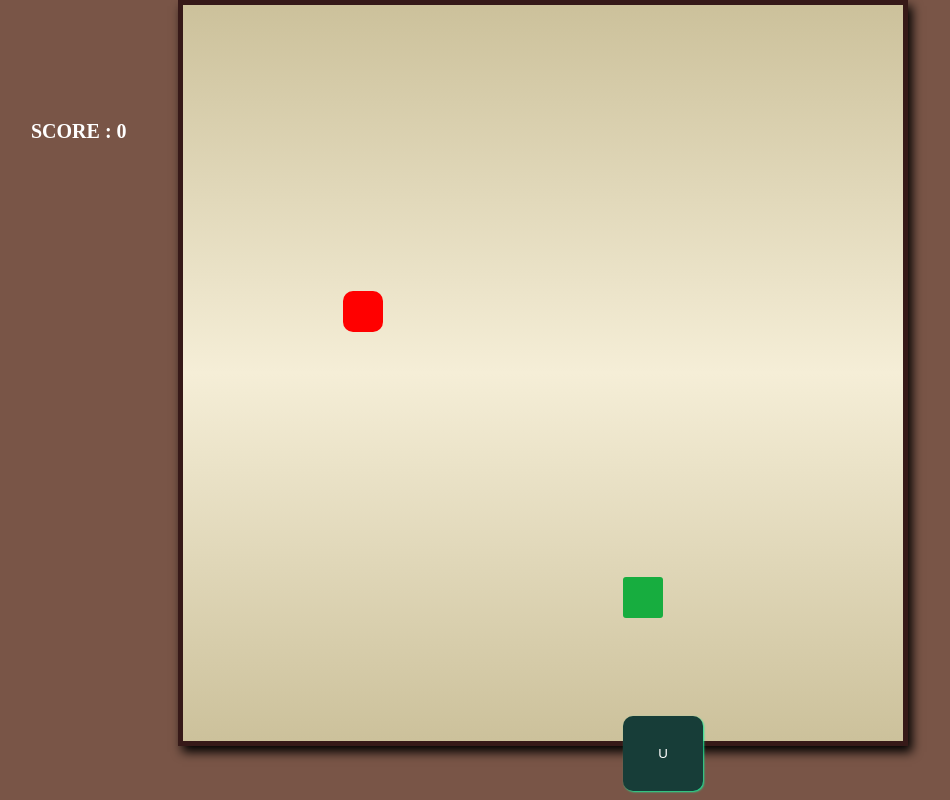
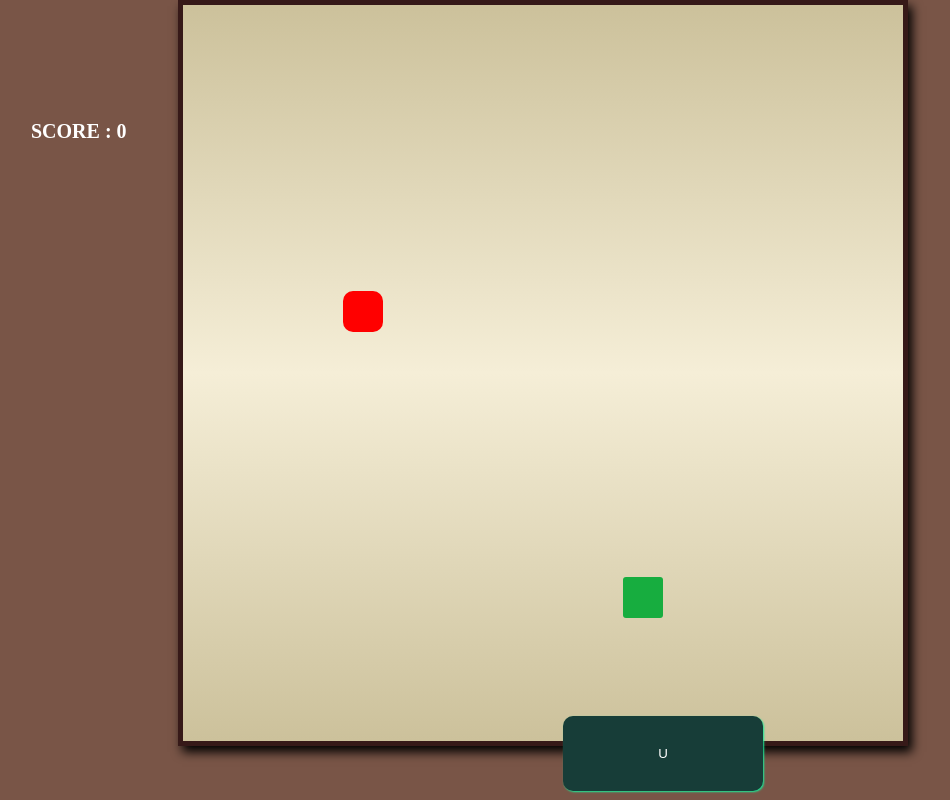
Before and after one commit to Haresh79/-snake-game-, a plain HTML site: page index.html in a window 1280 px wide. Shown: the top 800 px of the page, without its empty margins (97-1047 px from the left). Drawn offline with Linux system fonts and the light colour scheme.

Commit message:
Update index.html

```diff
--- a/index.html
+++ b/index.html
@@ -42,7 +42,7 @@ align-items:center;
 #left{position:relative; left:-20vw; top:15px;}
 #right{position:relative; right:-20vw; top:-10px;}
 .btn{
-    width:80px; height:100px;
+    width:200px; height:100px;
     padding:30px;
     color:white; background-color:#173d38;
     border:none; border-radius:10px;
```
